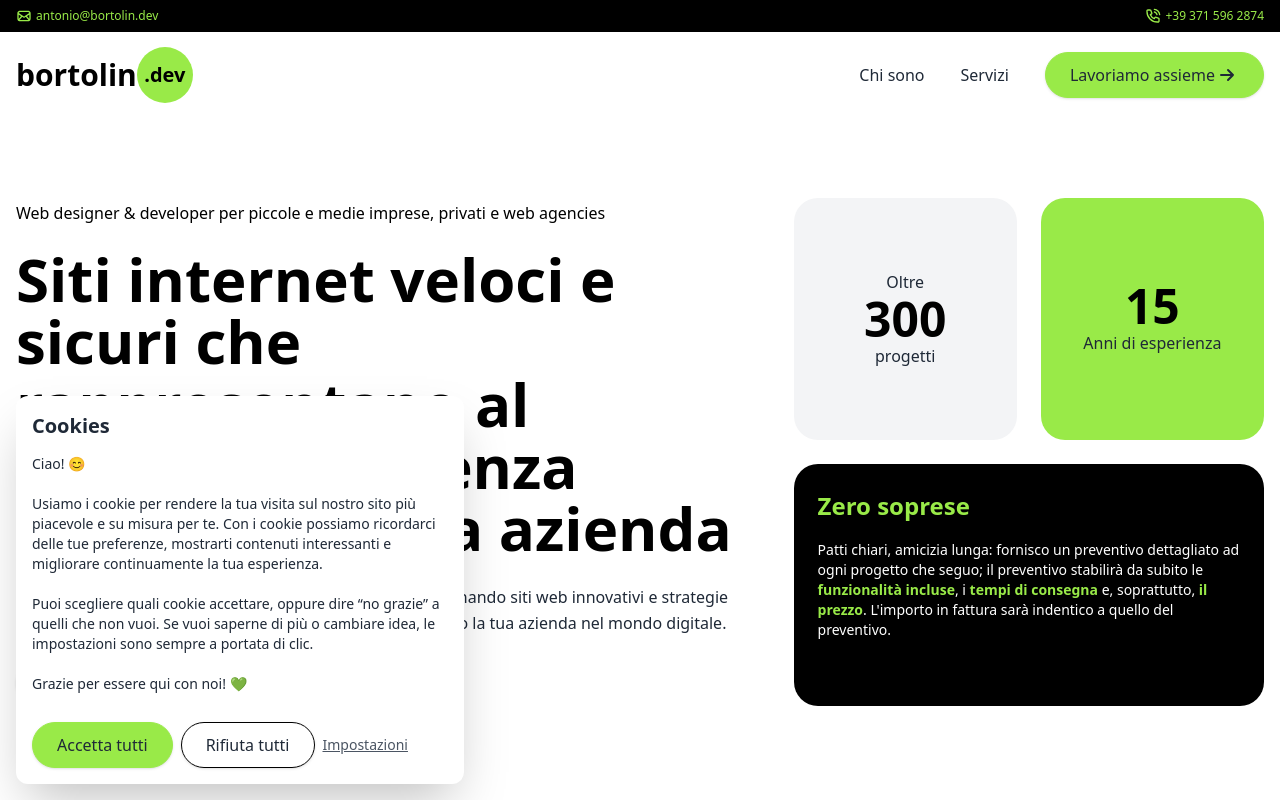
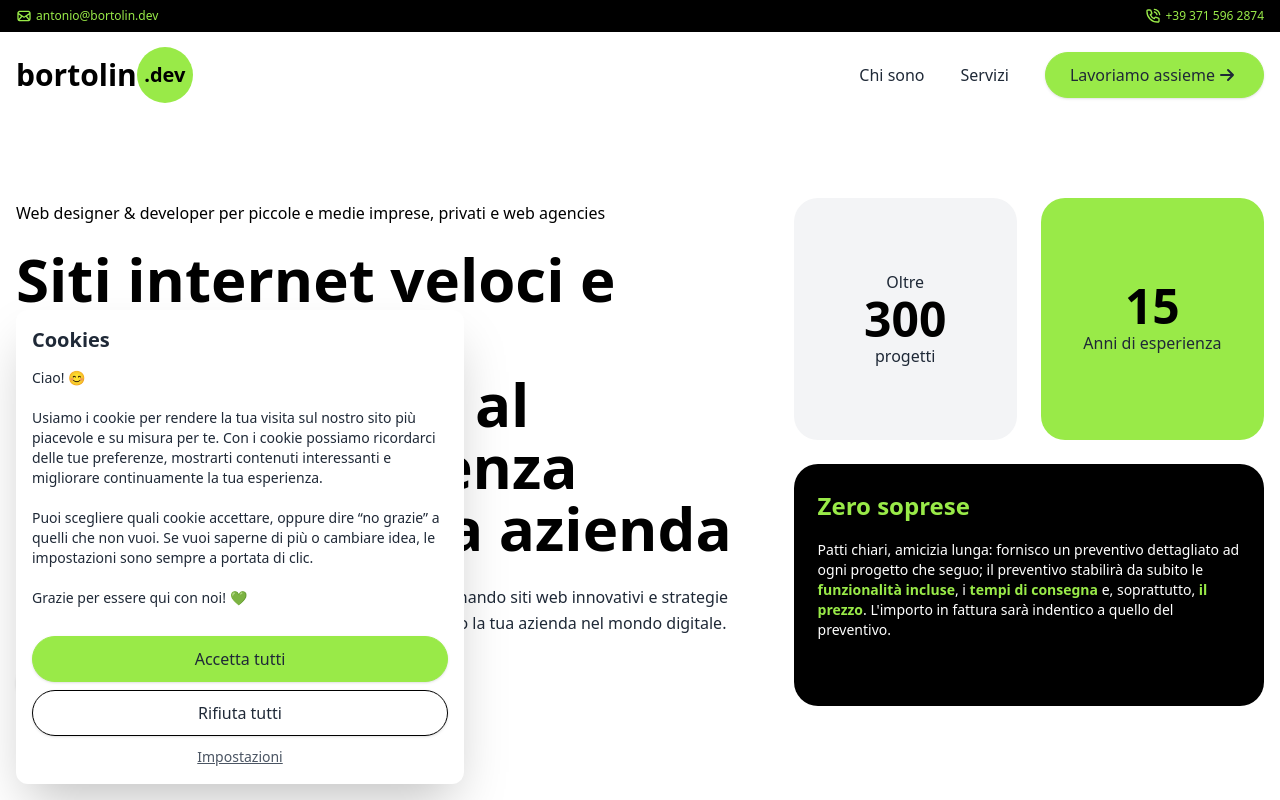
Before and after one commit to fly-oinotna/bortolin.dev, a Next.js app: page / in a window 1280 px wide. Shown: the top 800 px of the page. Built offline with nearby package versions, Linux system fonts and the light colour scheme.

Commit message:
Update CookieBanner.tsx

```diff
--- a/src/components/CookieBanner.tsx
+++ b/src/components/CookieBanner.tsx
@@ -92,19 +92,19 @@ export default function CookieBanner() {
                         Puoi scegliere quali cookie accettare, oppure dire “no grazie” a quelli che non vuoi. Se vuoi saperne di più o cambiare idea, le impostazioni sono sempre a portata di clic.<br /><br />
                         Grazie per essere qui con noi! 💚
                     </p>
-                    <div className="flex gap-2 pt-4">
-                        <button onClick={acceptAll} className="btn btn-primary">
+                    <div className="pt-4">
+                        <button onClick={acceptAll} className="inline-block btn btn-primary mb-2 w-full text-center justify-center">
                             Accetta tutti
                         </button>
                         <button
                             onClick={declineAll}
-                            className="border border-black rounded-full px-6 py-2.5 text-base font-medium inline-flex items-center hover:opacity-75 hover:scale-105 transition-all duration-300 shadow"
+                            className="mb-2 inline-block w-full text-center border border-black rounded-full px-6 py-2.5 text-base font-medium hover:opacity-75 hover:scale-105 transition-all duration-300 shadow"
                         >
                             Rifiuta tutti
                         </button>
                         <button
                             onClick={() => setShowSettings(true)}
-                            className="text-sm underline text-gray-600"
+                            className="inline-block text-sm underline text-gray-600 text-center w-full"
                         >
                             Impostazioni
                         </button>
```
